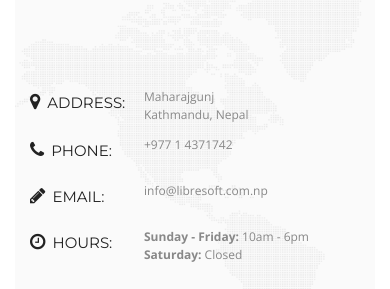
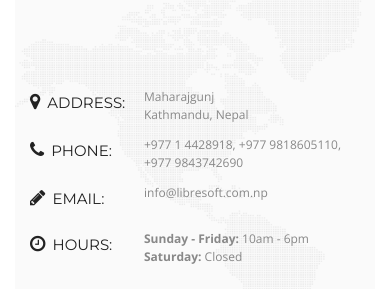
Before and after one commit to libresoftnp/libresoftnp.github.io, a plain HTML site: page index.html in a window 390 px wide. Shown: the part 6200-6489 px from the top of the page. Drawn offline with nearby package versions, Linux system fonts and the light colour scheme; files whose address does not match are found by name.

Commit message:
Update index.html
changed phone number

```diff
--- a/index.html
+++ b/index.html
@@ -337,7 +337,7 @@
                 </div>
                 <div class="contact-info-box phone clearfix">
                 	<h3><i class="fa-phone"></i>Phone:</h3>
-                	<span>+977 1 4371742</span>
+                	<span>+977 1 4428918, +977 9818605110, +977 9843742690 </span>
                 </div>
                 <div class="contact-info-box email clearfix">
                 	<h3><i class="fa-pencil"></i>email:</h3>
```
